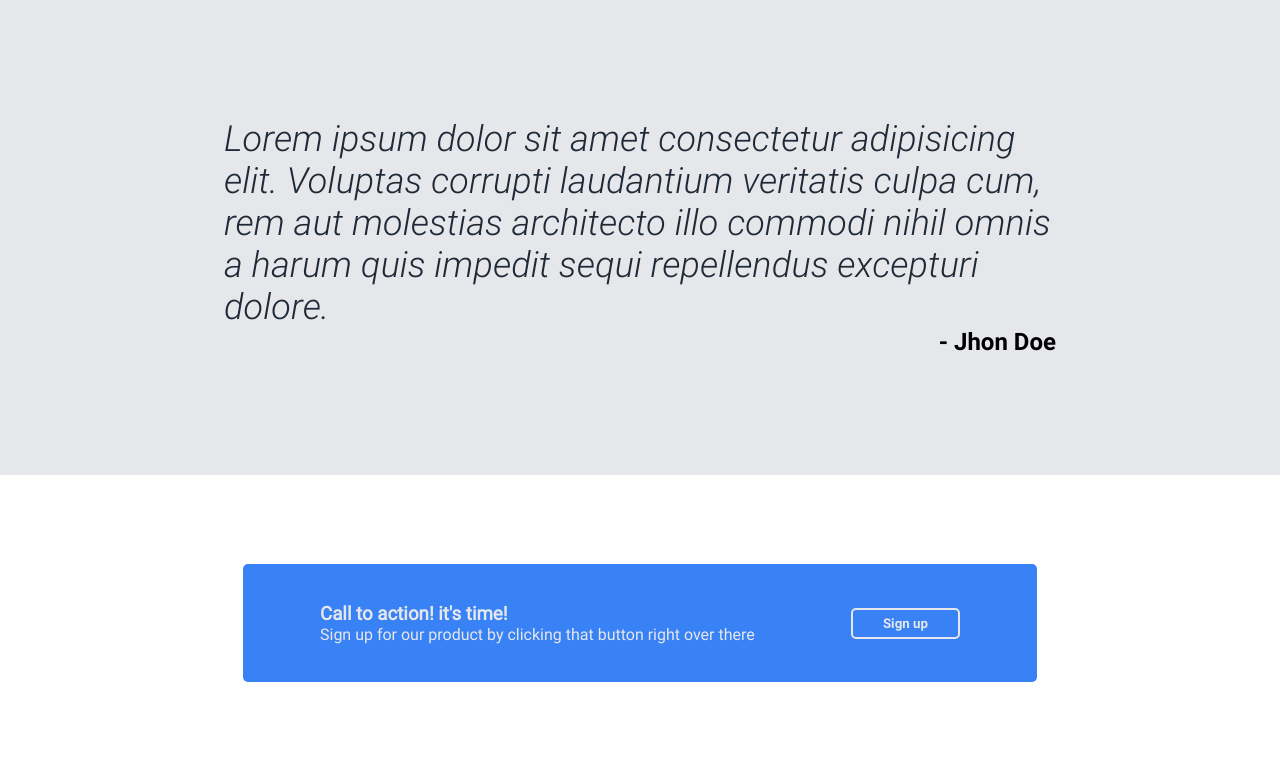
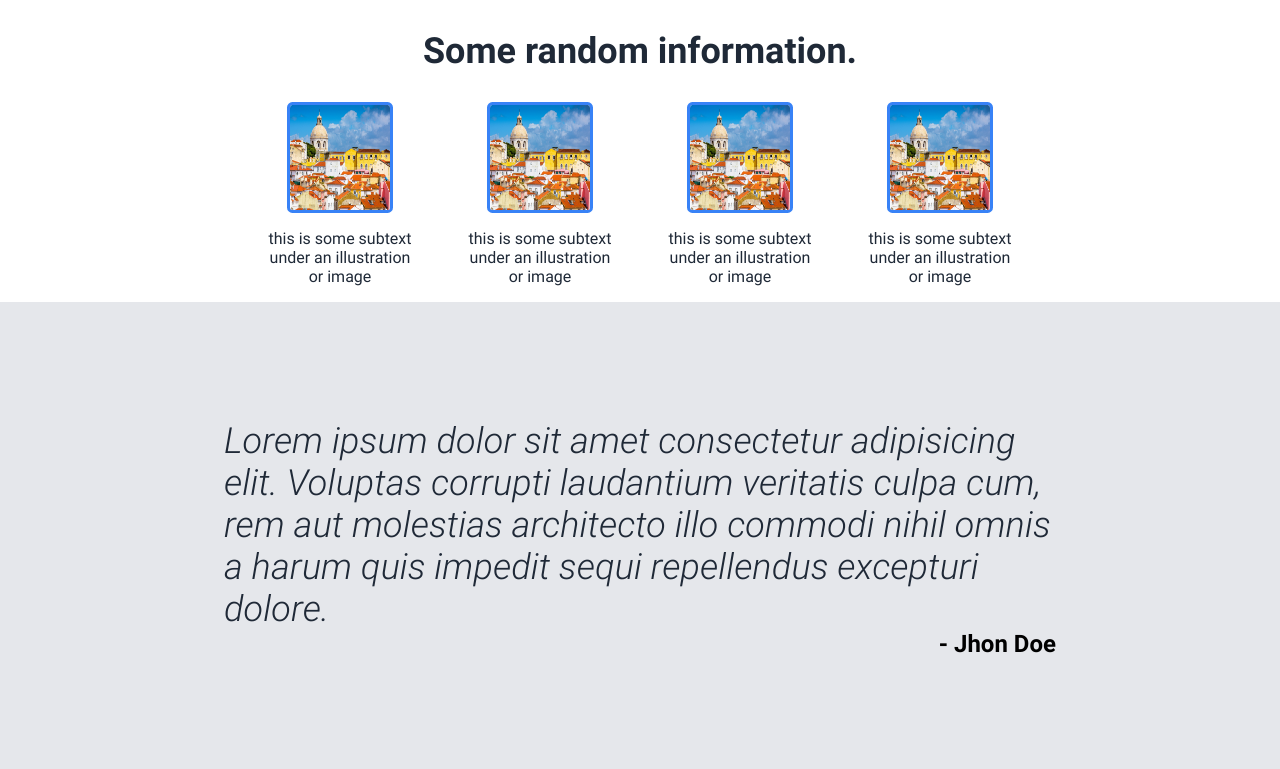
Before and after one commit to tomo169/Travel-Trails, a plain HTML site: page index.html in a window 1280 px wide. Shown: the top 769 px of the page. Drawn offline with Linux system fonts and the light colour scheme.

Commit message:
added information section with css

```diff
--- a/index.html
+++ b/index.html
@@ -8,6 +8,26 @@
 </head>
 <body>
     <main>
+        <h2>Some random information.</h2>
+        <section class="info-container">
+            <article class="info-article-container">
+                <img class="info-img" src="./assets/images/lisbon.jpg" alt="an image of buildings in Lisbon">
+                <p>this is some subtext under an illustration or image</p>
+            </article>
+            <article class="info-article-container">
+                <img class="info-img" src="./assets/images/lisbon.jpg" alt="an image of buildings in Lisbon">
+                <p>this is some subtext under an illustration or image</p>
+            </article>
+            <article class="info-article-container">
+                <img class="info-img" src="./assets/images/lisbon.jpg" alt="an image of buildings in Lisbon">
+                <p>this is some subtext under an illustration or image</p>
+            </article>
+            <article class="info-article-container">
+                <img class="info-img" src="./assets/images/lisbon.jpg" alt="an image of buildings in Lisbon">
+                <p>this is some subtext under an illustration or image</p>
+            </article>
+        </section>
+
         <section class="quote-container">
             <blockquote>
                 <p>Lorem ipsum dolor sit amet consectetur adipisicing elit. Voluptas corrupti laudantium veritatis culpa cum, rem aut molestias architecto illo commodi nihil omnis a harum quis impedit sequi repellendus excepturi dolore.</p>
--- a/style.css
+++ b/style.css
@@ -17,6 +17,43 @@ body {
     margin: 0;
     padding: 0;
     box-sizing: border-box;
+}
+
+h2 {
+    font-size: 36px;
+    font-weight: bold;
+    font-family: 'RobotoCite';
+    color: #1F2937;
+    text-align: center;
+}
+
+.info-article-container {
+    display: flex;
+    flex-direction: column;
+    justify-content: center;
+    align-items: center;
+    font-family: 'RobotoRegular';
+    color: #1F2937;
+    text-align: center;
+    height: 200px;
+    width: 150px;
+}
+
+.info-container{
+    display: flex;
+    flex-wrap: wrap;
+    justify-content: center;
+    flex-direction: row;
+    align-items: center;
+    gap: 50px;
+    width: 100%;
+}
+
+.info-img {
+    height: 150px;
+    width: 100px;
+    border: 3px solid #3882F6;
+    border-radius: 5%;
 }
 
 .quote-container {
```
Also changed, not shown: assets/images/lisbon.jpg (added).
